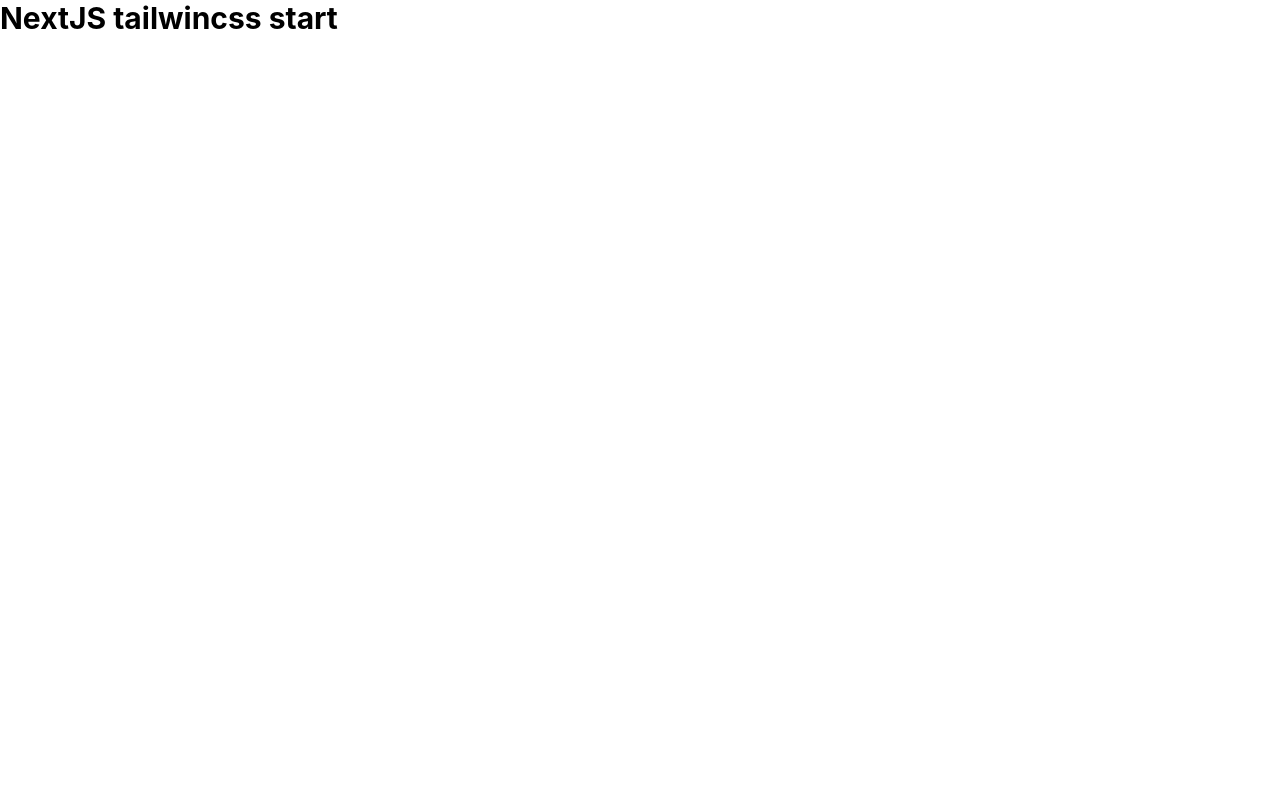
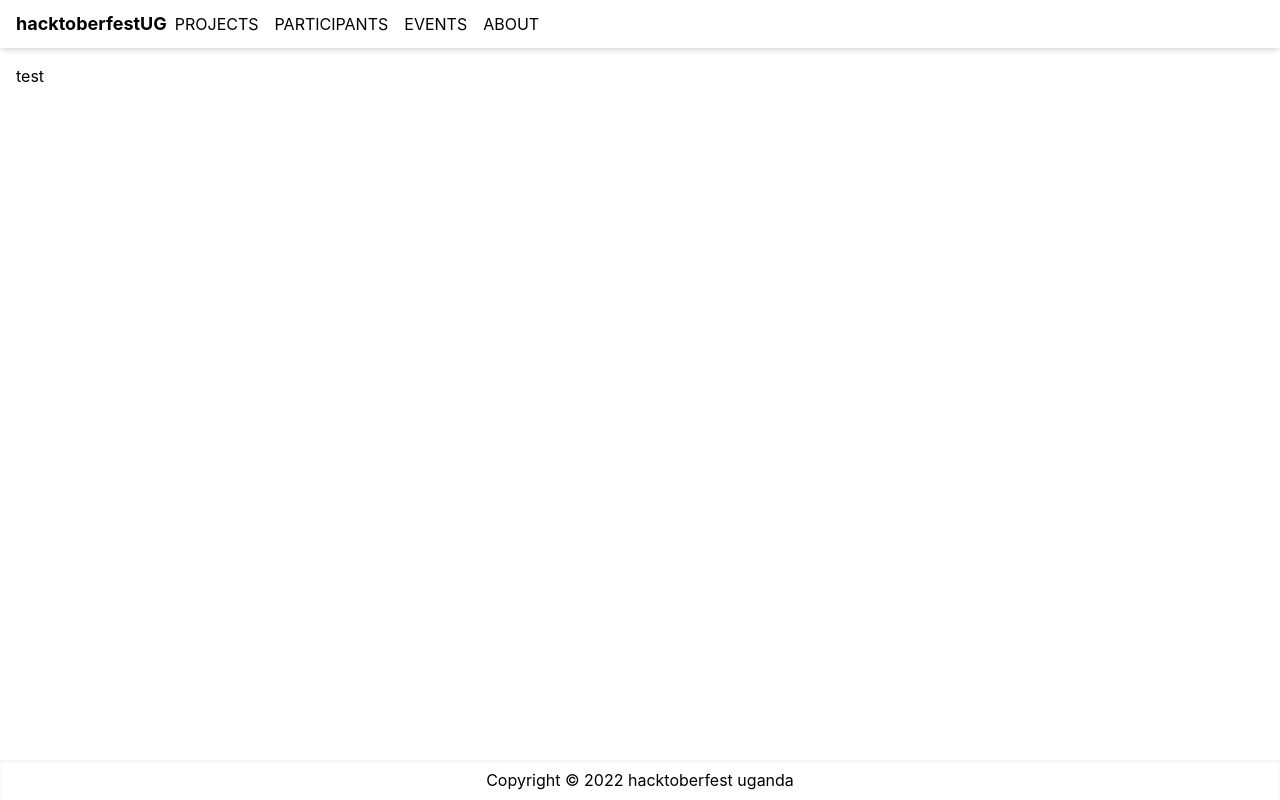
Before and after one commit to javaScriptKampala/hacktoberfest-uganda, a Next.js app: page / in a window 1280 px wide. Built offline with nearby package versions, Linux system fonts and the light colour scheme.

Commit message:
add layout

```diff
--- /dev/null
+++ b/components/Layout.js
@@ -0,0 +1,44 @@
+import React from "react";
+import Head from "next/head";
+import Link from "next/link";
+
+export default function Layout({ children, title }) {
+  return (
+    <>
+      <Head>
+        <title>{title ? title + " - hacktoberfest uganda" : "hacktoberfest uganda"}</title>
+        <meta name="description" content="HacktoberFest Uganda Website" />
+        <link rel="icon" href="/favicon.ico" />
+      </Head>
+      <div className="flex min-h-screen flex-col justify-between">
+        <header className="">
+          <nav className="flex h-12 placeholder:justify-between shadow-md items-center px-4">
+            <Link href="/">
+              <a className="text-lg font-bold">
+                hacktoberfest<span>UG</span>
+              </a>
+            </Link>
+            <div className="uppercase">
+              <Link href="/projects">
+                <a className="p-2">projects</a>
+              </Link>
+              <Link href="/participants">
+                <a className="p-2">participants</a>
+              </Link>
+              <Link href="/events">
+                <a className="p-2">events</a>
+              </Link>
+              <Link href="/about">
+                <a className="p-2">about</a>
+              </Link>
+            </div>
+          </nav>
+        </header>
+        <main className="container m-auto mt-4 px-4">{children}</main>
+        <footer className="flex justify-center items-center h-10 shadow-inner">
+          Copyright &copy; 2022 hacktoberfest uganda
+        </footer>
+      </div>
+    </>
+  );
+}
--- a/pages/index.js
+++ b/pages/index.js
@@ -1,13 +1,11 @@
-import Head from 'next/head'
+import Layout from "../components/Layout";
+
 export default function Home() {
   return (
-    <div >
-      <Head>
-        <title>Create Next App</title>
-        <meta name="description" content="Generated by create next app" />
-        <link rel="icon" href="/favicon.ico" />
-      </Head>
-      <h1 className="font-bold text-3xl">NextJS tailwincss start </h1>
-    </div>
-  )
+    <Layout title="Home Page">
+      <div className="grid grid-cols-1 gap-4 md:grid-cols-3 lg:grid-cols-4">
+        test
+      </div>
+    </Layout>
+  );
 }
```
